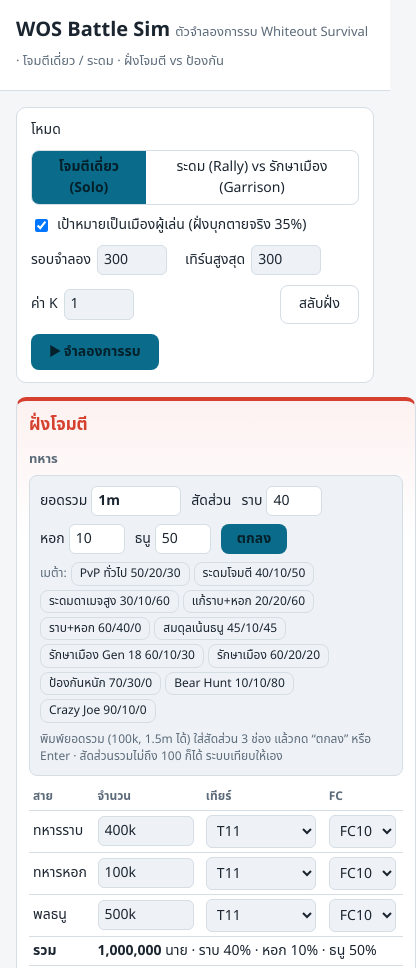
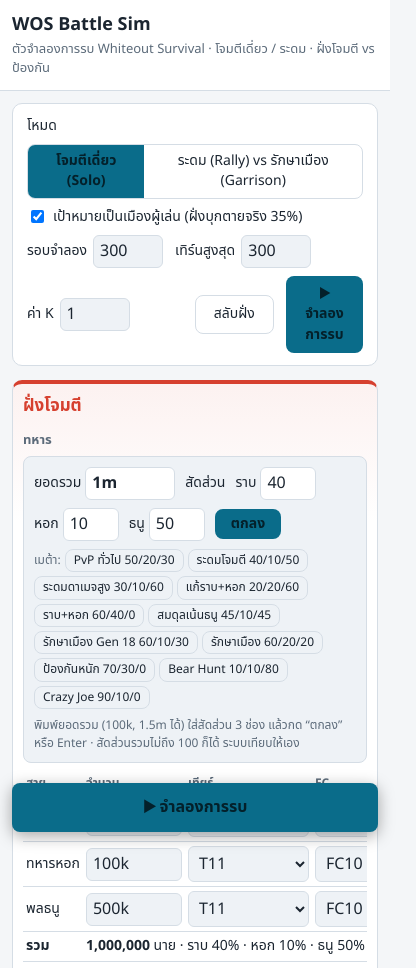
Before and after one commit to conneina/wos-battle-sim, a plain HTML site: page index.html in a window 390 px wide. Shown: the top 968 px of the page, 416 px wide, since content can reach past the window. Drawn offline with Linux system fonts and the light colour scheme.

Commit message:
Add files via upload

```diff
--- a/index.html
+++ b/index.html
@@ -47,6 +47,23 @@ input[type=number],input[type=text],select{background:var(--panel2);color:var(--
 .quick .presets{flex-basis:100%;display:flex;flex-wrap:wrap;gap:4px;align-items:center;font-size:12px;color:var(--mute)}
 .quick .presets .btn{padding:2px 8px;font-size:12px}
 .quick .note{flex-basis:100%}
+.sides>*,.grid2>*,.res,.side{min-width:0}
+.hero select.h{min-width:0;max-width:100%}
+@media(max-width:600px){
+  .wrap{padding:12px max(12px,env(safe-area-inset-right,0px)) 12px max(12px,env(safe-area-inset-left,0px))}
+  header{padding:12px}
+  h1{font-size:18px} h1 small{display:block;margin-top:2px}
+  .side{padding:10px}
+  input,select{font-size:16px} /* กันมือถือซูมเองตอนแตะช่องกรอก */
+  input[type=number]{width:72px} input.pct{width:64px}
+  .bar{gap:8px 12px} .bar .btn{flex:1}
+  .kpi b{font-size:19px}
+  canvas{height:200px}
+  th,td{padding:4px 3px}
+  body #fab{display:block}
+  body{padding-bottom:76px}
+}
+#fab{display:none;position:fixed;left:max(12px,env(safe-area-inset-left,0px));right:max(12px,env(safe-area-inset-right,0px));bottom:calc(12px + env(safe-area-inset-bottom,0px));z-index:20;padding:13px;font-size:16px;box-shadow:0 4px 16px rgba(0,0,0,.35)}
 .meta{display:grid;gap:4px;margin:8px 0;padding:10px 12px;border:1px solid var(--line);border-radius:8px;background:var(--panel2);font-size:13px;line-height:1.55}
 input[type=number]{width:84px}
 input.pct{width:70px}
@@ -625,6 +642,8 @@ function drawCurve(c,tA,tD){
   line(0,cs.getPropertyValue('--atk'),tA); line(1,cs.getPropertyValue('--def'),tD);
 }
 document.getElementById('go').onclick=run;
+document.body.insertAdjacentHTML('beforeend','<button class="btn" id="fab">▶ จำลองการรบ</button>');
+document.getElementById('fab').onclick=()=>{run(); document.getElementById('res').scrollIntoView({behavior:'smooth'});};
 
 /* ===================== แนะนำการแก้ทาง ===================== */
 const clone=o=>JSON.parse(JSON.stringify(o));
```
